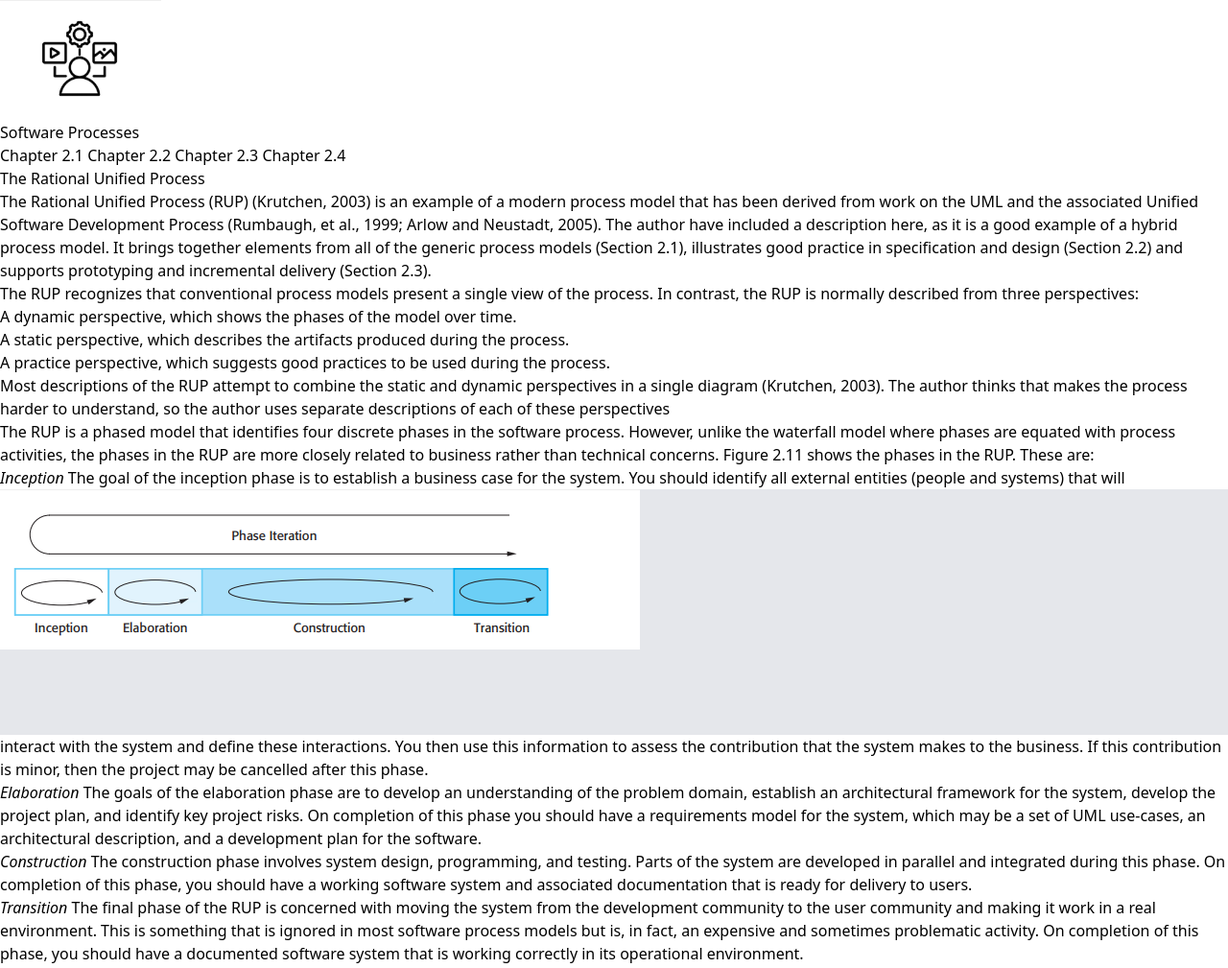
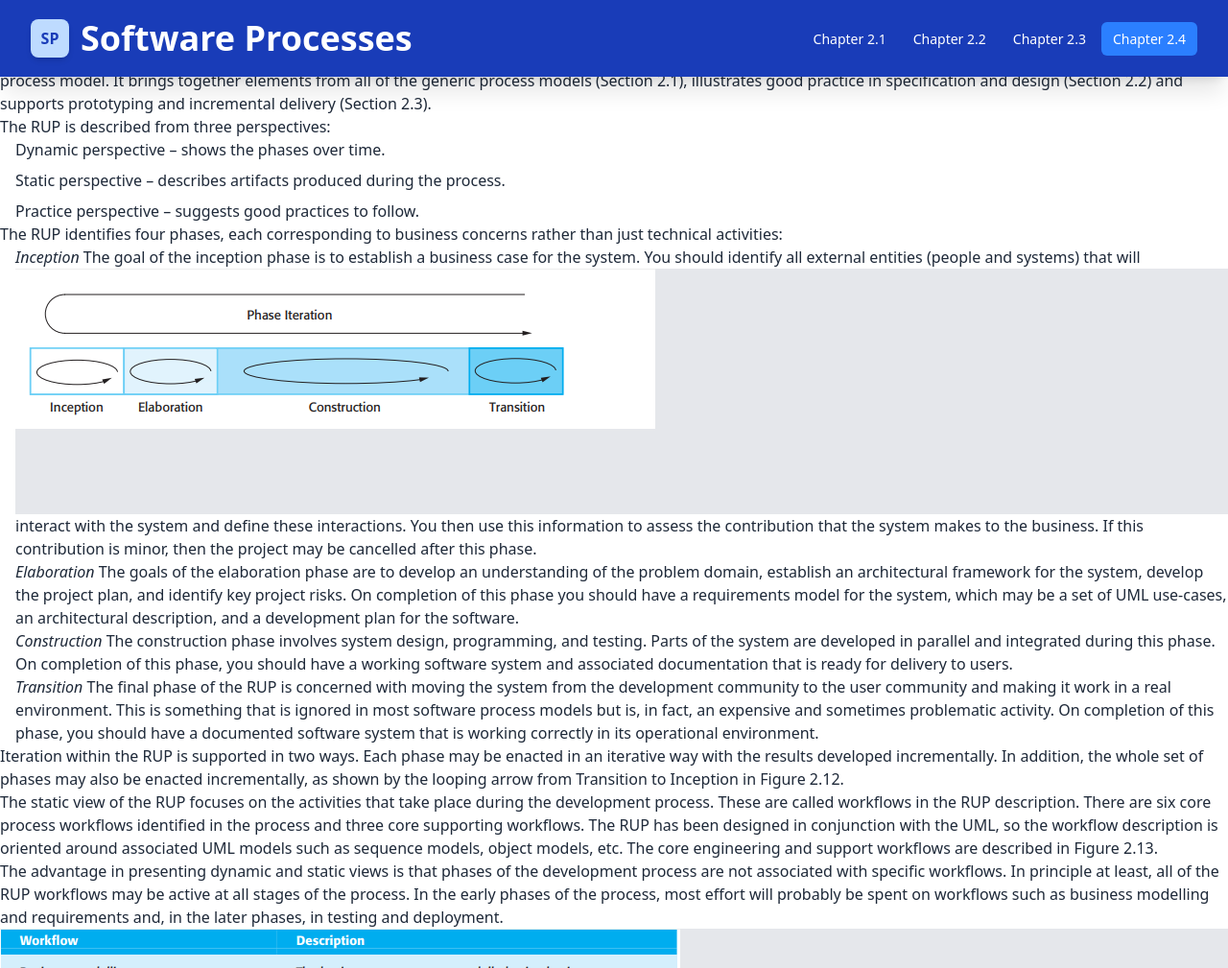
Before and after one commit to MATJANNUS15/Software-Processes, a website: page UnfiedProcess.html in a window 1280 px wide. Shown: the top 1009 px of the page at 96% size. Drawn offline with Linux system fonts and the light colour scheme.

Commit message:
Added style on 2.4

```diff
--- a/UnfiedProcess.html
+++ b/UnfiedProcess.html
@@ -1,28 +1,86 @@
 <!DOCTYPE html>
-<html lang="en">
+<html lang="en" class="scroll-smooth">
   <head>
     <meta charset="UTF-8" />
     <meta name="viewport" content="width=device-width, initial-scale=1.0" />
     <title>The Rational Unified Process</title>
+    <link rel="stylesheet" href="src/output.css" />
+  </head>
 
-    <link rel="stylesheet" href="src/output.css">
-  </head>
-  <body>
-    <header>
+  <body class="min-h-screen bg-white text-gray-800">
+    <!-- HEADER / NAVBAR -->
+    <header
+      class="bg-blue-800 text-white shadow-xl fixed w-full top-0 z-50 backdrop-blur-sm"
+    >
+      <nav class="container mx-auto px-4 sm:px-6 lg:px-8">
+        <div class="flex justify-between items-center h-16 lg:h-20">
+          <!-- Logo -->
+          <div class="flex items-center space-x-3 min-w-0">
+            <div
+              class="w-8 h-8 sm:w-10 sm:h-10 bg-blue-200 rounded-lg flex items-center justify-center flex-shrink-0 shadow-md"
+            >
+              <span class="text-blue-800 font-bold text-sm sm:text-base">SP</span>
+            </div>
+            <div class="min-w-0">
+              <h1
+                class="font-bold text-white text-lg sm:text-xl md:text-2xl lg:text-3xl xl:text-4xl truncate"
+              >
+                Software Processes
+              </h1>
+            </div>
+          </div>
 
-            <a href="/index.html"><img src="/src/assets/images/icon.png" alt="Icon" id="header-icon">Software Processes</a>
+          <!-- Desktop Navigation -->
+          <div class="hidden lg:flex items-center space-x-1">
+            <ul class="flex space-x-1">
+              <li>
+                <a
+                  href="/Software.html"
+                  class="px-3 py-2 rounded-md text-sm font-medium text-white hover:bg-blue-500 transition-all duration-200"
+                  >Chapter 2.1</a
+                >
+              </li>
+              <li>
+                <a
+                  href="/process activities.html"
+                  class="px-3 py-2 rounded-md text-sm font-medium text-white hover:bg-blue-500 transition-all duration-200"
+                  >Chapter 2.2</a
+                >
+              </li>
+              <li>
+                <a
+                  href="/Coping with change.html"
+                  class="px-3 py-2 rounded-md text-sm font-medium text-white hover:bg-blue-500 transition-all duration-200"
+                  >Chapter 2.3</a
+                >
+              </li>
+              <li>
+                <a
+                  href="/UnfiedProcess.html"
+                  class="px-3 py-2 rounded-md text-sm font-medium bg-blue-500"
+                  >Chapter 2.4</a
+                >
+              </li>
+            </ul>
+          </div>
 
-
-            <div class="nav">
-
-                <a href="/Software.html">Chapter 2.1</a>
-
-                <a href="/process activities.html">Chapter 2.2  </a>
-
-                <a href="/Coping with change.html">Chapter 2.3</a>
-
-                <a href="/UnfiedProcess.html">Chapter 2.4</a>
-
+          <!-- Mobile menu button -->
+          <button
+            id="mobile-menu-button"
+            class="lg:hidden inline-flex items-center justify-center p-2 rounded-md text-blue-200 hover:text-white hover:bg-blue-500 transition-colors duration-200"
+          >
+            <div class="w-6 h-6 relative">
+              <span
+                class="absolute h-0.5 w-6 bg-current transform transition duration-300 ease-in-out -translate-y-2"
+              ></span>
+              <span
+                class="absolute h-0.5 w-6 bg-current transform transition duration-300 ease-in-out opacity-100"
+              ></span>
+              <span
+                class="absolute h-0.5 w-6 bg-current transform transition duration-300 ease-in-out translate-y-2"
+              ></span>
+            </div>
+          </button>
               </div>
 
 
@@ -45,44 +103,20 @@
         illustrates good practice in specification and design (Section 2.2) and
         supports prototyping and incremental delivery (Section 2.3).
       </p>
-          <p>
-            The RUP recognizes that conventional process models present a single
-            view of the process. In contrast, the RUP is normally described from
-            three perspectives:
-          </p>
-          <ol>
-            <li>
-              A dynamic perspective, which shows the phases of the model over
-              time.
-            </li>
-            <li>
-              A static perspective, which describes the artifacts produced
-              during the process.
-            </li>
-            <li>
-              A practice perspective, which suggests good practices to be used
-              during the process.
-            </li>
+
+          <p>The RUP is described from three perspectives:</p>
+          <ol class="list-decimal list-inside space-y-2 pl-4">
+            <li>Dynamic perspective – shows the phases over time.</li>
+            <li>Static perspective – describes artifacts produced during the process.</li>
+            <li>Practice perspective – suggests good practices to follow.</li>
           </ol>
-        </article>
-
-        <article>
-          <p>
-            Most descriptions of the RUP attempt to combine the static and
-            dynamic perspectives in a single diagram (Krutchen, 2003). The
-            author thinks that makes the process harder to understand, so the
-            author uses separate descriptions of each of these perspectives
-          </p>
-          <p></p>
 
           <p>
-            The RUP is a phased model that identifies four discrete phases in
-            the software process. However, unlike the waterfall model where
-            phases are equated with process activities, the phases in the RUP
-            are more closely related to business rather than technical concerns.
-            Figure 2.11 shows the phases in the RUP. These are:
+            The RUP identifies four phases, each corresponding to business concerns
+            rather than just technical activities:
           </p>
-          <ol>
+
+          <ol class="list-decimal list-inside space-y-4 pl-4">
             <li>
               <i>Inception</i> The goal of the inception phase is to establish a
               business case for the system. You should identify all external
```
